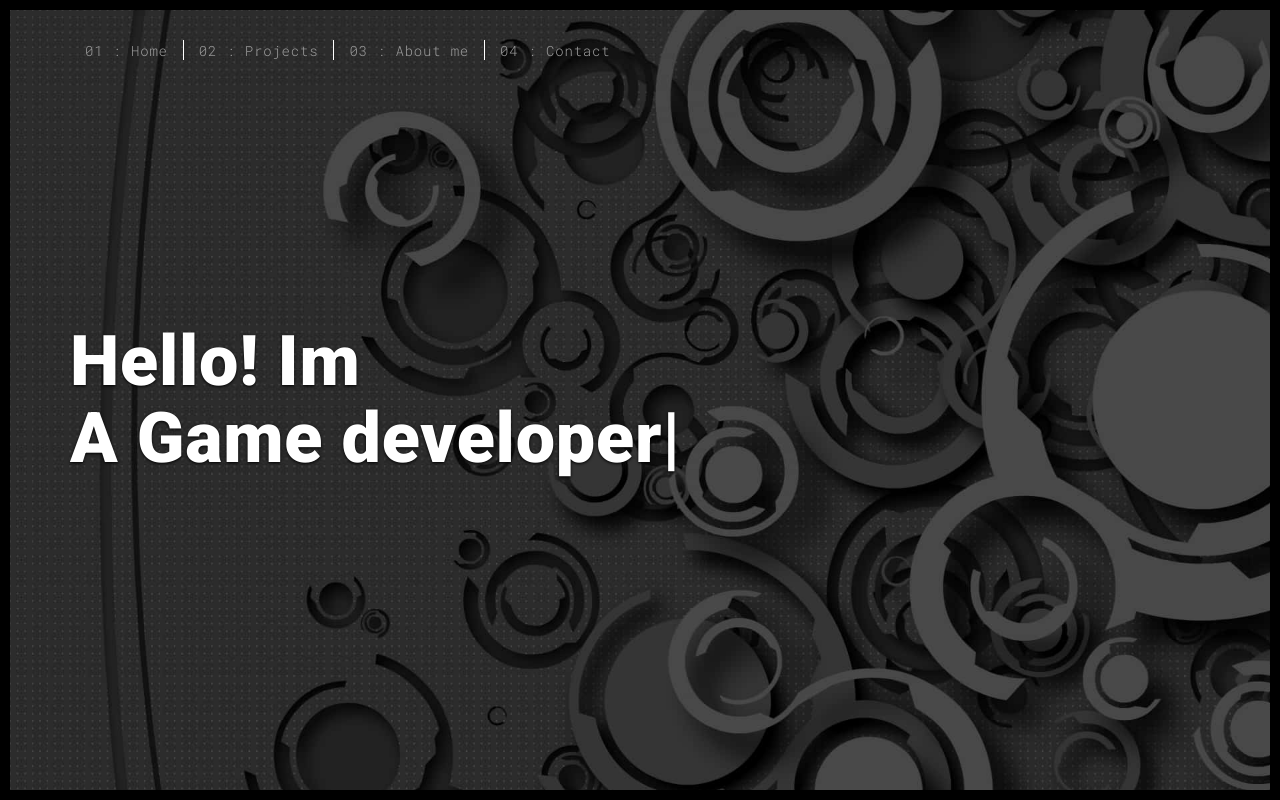
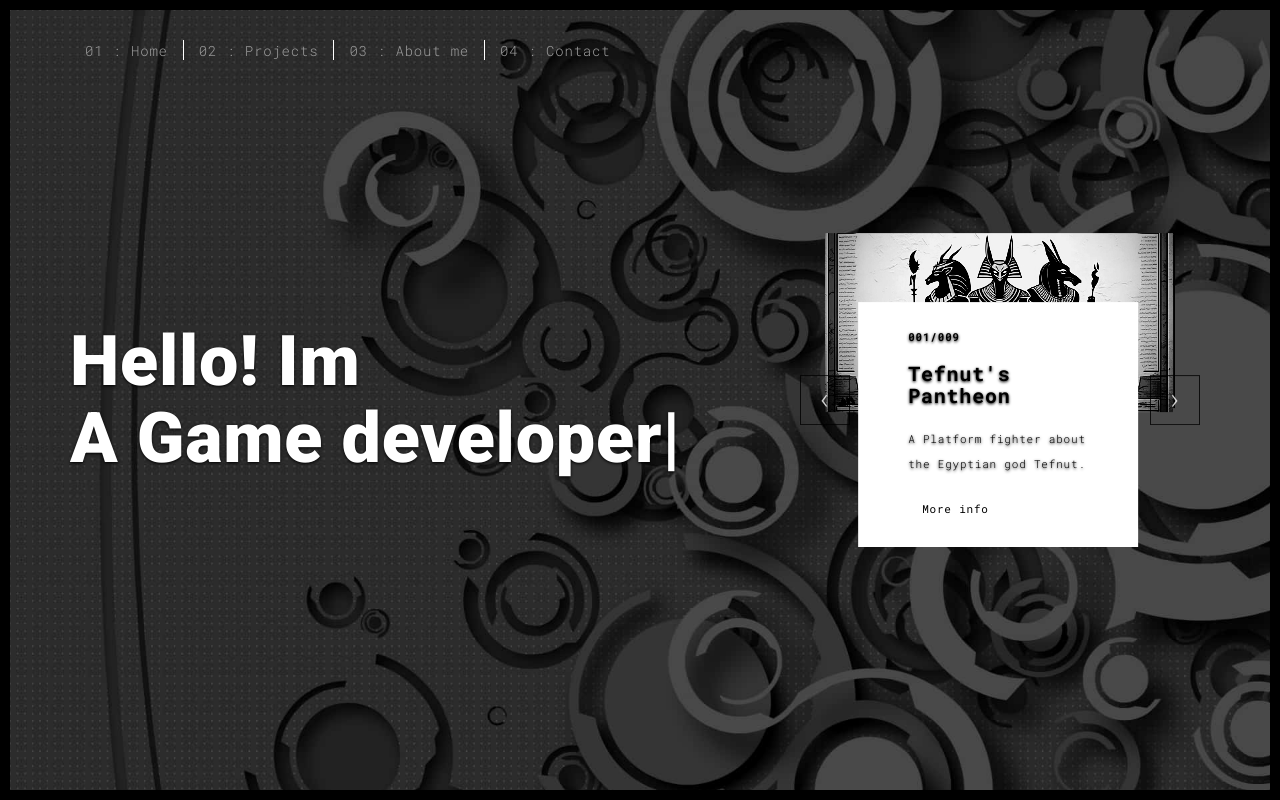
Before and after one commit to MixmasterX28/PortfolioWebsiteJA, a plain HTML site: page PortfolioJA/index.html in a window 1280 px wide. Drawn offline with Linux system fonts and the light colour scheme.

Commit message:
Main page carousel

```diff
--- a/PortfolioJA/index.html
+++ b/PortfolioJA/index.html
@@ -65,12 +65,119 @@
                 </span>
                 <span id="typed"></span>
               </h1>
+
+              <div class="carousel slide small-carousel" id="homeCarousel" data-ride="carousel">
+  <div class="carousel-inner">
+
+    <div class="item active">
+      <div class="project-slide">
+        <a href="./work.html" class="black-image-project-hover">
+          <img src="./assets/images/TefnutbannerMain.jpg" alt="Tefnut's Pantheon" class="img-responsive">
+        </a>
+        <div class="card-container">
+          <h4>001/009</h4>
+          <h3>Tefnut's Pantheon</h3>
+          <p>A Platform fighter about the Egyptian god Tefnut.</p>
+          <a href="./work.html" class="btn btn-default">More info</a>
+        </div>
+      </div>
+    </div>
+
+    <div class="item">
+      <div class="project-slide">
+        <a href="./work2.html" class="black-image-project-hover">
+          <img src="./assets/images/GameOver.png" alt="Eyes of Evil" class="img-responsive">
+        </a>
+        <div class="card-container">
+          <h4>002/009</h4>
+          <h3>Eyes of Evil</h3>
+          <p>A tower defense game with powerful abilities and hordes of enemies.</p>
+          <a href="./work2.html" class="btn btn-default">More info</a>
+        </div>
+      </div>
+    </div>
+
+    <div class="item">
+      <div class="project-slide">
+        <a href="./work3.html" class="black-image-project-hover">
+          <img src="./assets/images/DDVScover.jpg" alt="Darkest Dungeon VS" class="img-responsive">
+        </a>
+        <div class="card-container">
+          <h4>003/009</h4>
+          <h3>Darkest Dungeon VS</h3>
+          <p>A vertical slice of Darkest Dungeon’s core combat mechanics.</p>
+          <a href="./work3.html" class="btn btn-default">More info</a>
+        </div>
+      </div>
+    </div>
+
+  </div>
+
+  <a class="left carousel-control" href="#homeCarousel" data-slide="prev">‹</a>
+  <a class="right carousel-control" href="#homeCarousel" data-slide="next">›</a>
+</div>
+
+
+<style>
+/* === Small carousel: floating style === */
+.small-carousel {
+  width: 350px;             /* controls the size */
+  position: absolute;       /* makes it float instead of affecting layout */
+  top: 50%;                 /* vertically center it — tweak as needed */
+  right: 50px;              /* distance from the right edge */
+  transform: translateY(-50%);
+  z-index: 10;              /* stays above scrolling text */
+}
+
+/* Prevent layout push-downs */
+.home-section {
+  position: relative;       /* parent must be positioned for absolute child */
+}
+
+/* === Arrows: white color === */
+.small-carousel .carousel-control.left,
+.small-carousel .carousel-control.right {
+  background: none !important;
+  color: white !important;
+  opacity: 0.8;
+  text-shadow: none;
+}
+
+.small-carousel .carousel-control:hover {
+  color: #fff;
+  opacity: 1;
+}
+
+/* === Inside button: white background, black text === */
+.small-carousel .btn.btn-default {
+  background-color: white;
+  color: black;
+  border: none;
+  transition: 0.3s ease;
+}
+
+.small-carousel .btn.btn-default:hover {
+  background-color: #e0e0e0;
+  color: black;
+}
+
+/* === Text inside carousel: black === */
+.small-carousel h3,
+.small-carousel h4,
+.small-carousel p {
+  color: black;
+}
+</style>
+
             </div>
           </div>
         </div>
       </div>
     </div>
   </div>
+
+
+
 
 <script>
   document.addEventListener("DOMContentLoaded", function (event) {
```
